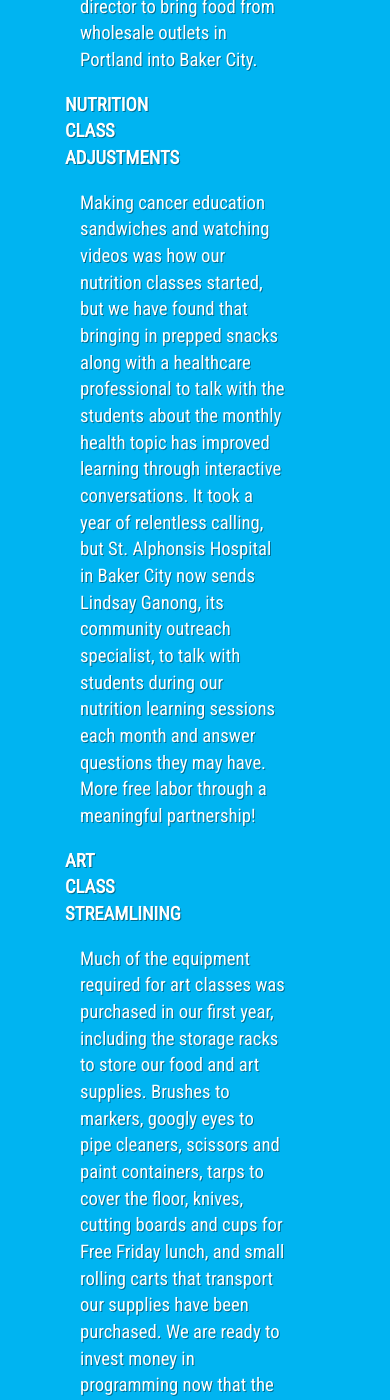
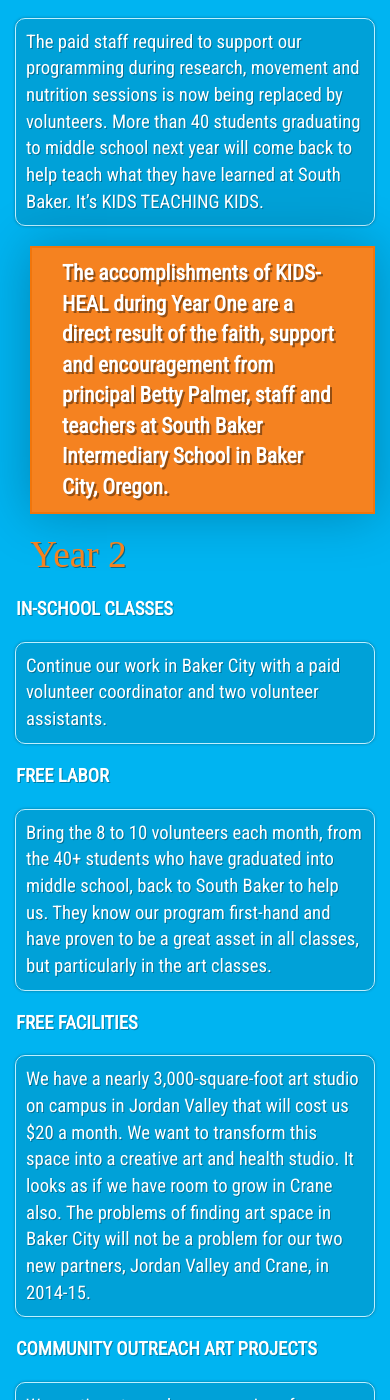
Before and after one commit to itsmerobb/KIDS-HEAL.github.io, a Jekyll site: the page built from index.html, in a window 390 px wide and 1400 px high, scrolled down 7451 px. Built offline with Jekyll 4.4.1, drawn with Linux system fonts in a browser that asks for light colours; some web fonts are replaced; some of the changed text lies outside the part shown.

Commit message:
Another pass at style.

```diff
--- a/_data/goals-and-accomplishments.yaml
+++ b/_data/goals-and-accomplishments.yaml
@@ -1,6 +1,6 @@
 ---
 - title : Year 1
-  footnote: THE ACCOMPLISHMENTS OF KIDS-HEAL DURING YEAR ONE ARE A DIRECT RESULT OF THE FAITH, SUPPORT AND ENCOURAGEMENT FROM PRINCIPAL BETTY PALMER, STAFF AND TEACHERS AT SOUTH BAKER INTERMEDIARY SCHOOL IN BAKER CITY, OREGON.
+  footnote: The accomplishments of KIDS-HEAL during Year One are a direct result of the faith, support and encouragement from principal Betty Palmer, staff and teachers at South Baker Intermediary School in Baker City, Oregon.
   items :
 
     - title: IN-SCHOOL CLASSES
--- a/_includes/goals-and-accomplishments.html
+++ b/_includes/goals-and-accomplishments.html
@@ -1,5 +1,6 @@
 <h2>Goals and Accomplishments</h2>
 {% for x in site.data.goals-and-accomplishments %}
+<div class="goal-section">
   <h3>{{ x.title }}</h3>
   <dl class="goals dl-horizontal">
     {% for y in x.items %}
@@ -7,6 +8,7 @@
     {% endfor %}
   </dl>
   {% if x.footnote %}
-<p><strong>{{ x.footnote }}</strong></p>
+  <p class="footnote-alert">{{ x.footnote }}</p>
   {% endif %}
+</div>
 {% endfor %}
--- a/css/main.scss
+++ b/css/main.scss
@@ -2,6 +2,8 @@
 # Only the main Sass file needs front matter (the dashes are enough)
 ---
 @charset "utf-8";
+
+$screen-sm-min: 768px;
 
 $black-color  : #000000;
 $white-color  : #ffffff;
@@ -32,7 +34,7 @@
   color: $white-color;
   font-size: 16pt;
   font-family: 'Roboto Condensed', sans-serif;
-  text-shadow: 1px 1px rgba(0, 0, 0, .4);
+  text-shadow: 1px 1px rgba(0, 0, 0, .3);
 //  background-image: url("/img/textures/Jade_cloth_pxr128.jpg");
 //  background-image: url("/img/textures/Red_velvet_pxr128.jpg");
 }
@@ -48,17 +50,14 @@
 }
 
 .section {
-  padding-left: 50px;
-  padding-right: 50px;
   padding-bottom: 20px;
   border-bottom: 1px dashed $white-color-dark;
   //background-color: $blue-color;
   //margin-bottom: 20px;
   //border-radius: 10px;
   //box-shadow: 0 0 50px rgba(0, 0, 0, .5);
-}
 
-.section h2 {
+  h2 {
     font-family: 'Boogaloo', cursive;
     font-size: 28pt;
     color: $yellow-color;
@@ -66,7 +65,7 @@
     text-shadow: 2px 2px rgba(0, 0, 0, .4);
   }
 
-.section h3 {
+  h3 {
     font-family: 'Boogaloo', cursive;
     font-size: 20pt;
     text-transform: capitalize;
@@ -74,12 +73,13 @@
     text-shadow: 1px 1px rgba(0, 0, 0, .4);
   }
 
-.section p {
+  p {
     margin-left: 15px;
   }
 
-.section img {
+  img {
    margin-top: 25px;
+  }
 }
 
 .supporters li {
@@ -109,36 +109,53 @@
   text-align: right;
 }
 
+.goal-section {
+
+  h3 {
+    color: $orange-color;
+    font-size: 28pt;
+    margin-bottom: 20px;
+  }
+
   .goals dt {
     font-size: 14pt;
-  overflow: visible;
-  width: 15%;
-  display: block;
     white-space: normal;
     margin-bottom: 18px;
+    padding: 1px;
   }
 
   .goals dd {
     font-size: 14pt;
-  width: 80%;
-  margin-left: 15px;
-  display: inline-block;
     margin-bottom: 18px;
+    background-color: $blue-color-dark;
+    padding: 10px;
+    border: 1px solid $blue-color-light;
+    border-radius: 10px;
+    box-shadow: 0 0 3px rgba(0, 0, 0, .35);
+  }
+}
+
+.footnote-alert {
+  color: $white-color;
+  font-weight: 700;
+  text-shadow: 2px 2px rgba(0, 0, 0, .4);
+  padding: 10px 30px;
+  background-color: $orange-color;
+  border: 2px solid $orange-color-dark;
+  box-shadow: 0 0 50px rgba(0, 0, 0, .25);
 }
 
 .donate {
-  margin-left: 15px;
-  margin-right: 15px;
   min-height: 200px;
   background-color: $blue-color-light;
   background-image: none;
   color: $black-color;
-  border-color: $blue-color-dark;
-  box-shadow: 0 0 50px rgba(0, 0, 0, .25) inset;
+  //border-color: $blue-color-dark;
+  //box-shadow: 0 0 50px rgba(0, 0, 0, .25) inset;
 }
 
 .donate-btn {
-  padding: 10px 0 0 120px;
+//  padding: 10px 0 0 120px;
 }
 
 address {
--- a/index.html
+++ b/index.html
@@ -2,36 +2,42 @@
 layout: default
 ---
 <div class="row section">
-  <div class="col-md-7">
+  <div class="col-md-1"></div>
+  <div class="col-md-6">
     <h2>The Forgotten Corner of Oregon</h2>
     <p>{{ site.data.business.forgotten-corner }}</p>
   </div>
-  <div class="col-md-5">
+  <div class="col-md-4">
     <img alt="Map showing The Forgotten Corner of Oregon."
          src="img/forgotten-corner-map.png"
          class="img-responsive center-block">
   </div>
+  <div class="col-md-1"></div>
 </div>
 <div class="row section">
+  <div class="col-md-1"></div>
   <div class="col-md-4">
-    <img alt="Image of a child painting."
+    <img alt="A child paints."
          src="img/gumbycrop1-250x354.jpg"
-         class="img-responsive center-block"
-         width="250"
-         height="354">
+         class="img-responsive center-block">
   </div>
-  <div class="col-md-8">
+  <div class="col-md-6">
     <h2>Mission</h2>
     <p>{{ site.data.business.mission }}</p>
   </div>
+  <div class="col-md-1"></div>
 </div>
 <div class="row section">
-  <div class="col-md-12">
+  <div class="col-md-1"></div>
+  <div class="col-md-10">
     {% include budget.html %}
   </div>
+  <div class="col-md-1"></div>
 </div>
 <div class="row section">
-  <div class="col-md-12">
+  <div class="col-md-1"></div>
+  <div class="col-md-10">
     {% include goals-and-accomplishments.html %}
   </div>
+  <div class="col-md-1"></div>
 </div>
```
Also changed, not shown: _includes/donate.html (+13 -7 lines). Lines whose indentation alone changed are shown as unchanged.
